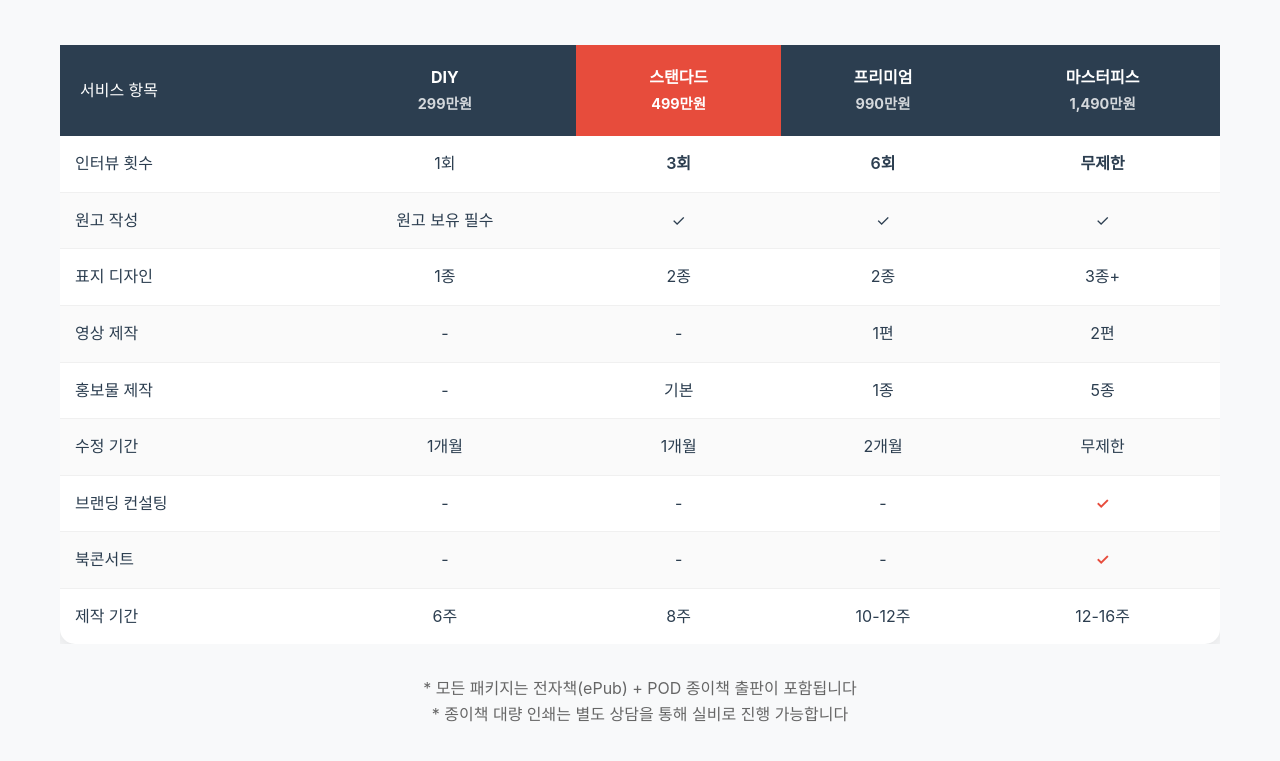
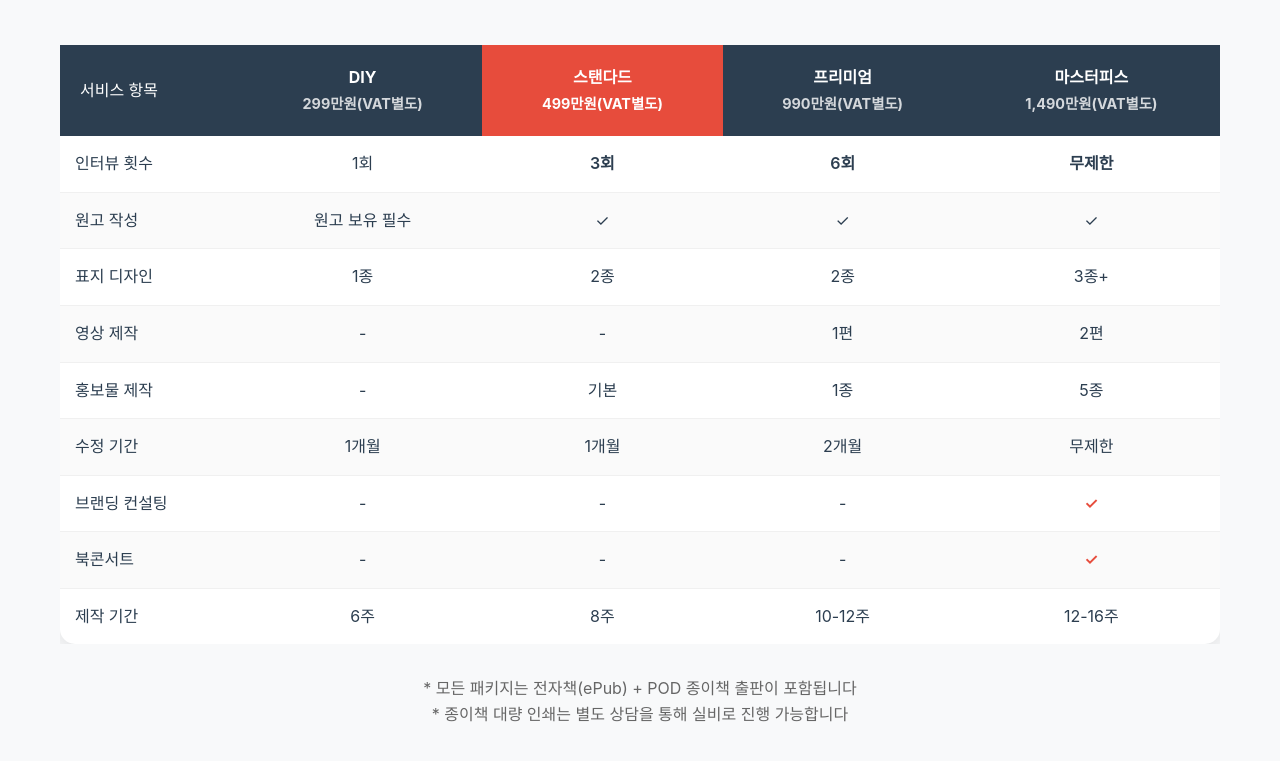
Before and after one commit to klauseheo/book-landing, a plain HTML site: page index.html in a window 1280 px wide. Shown: the part 5154-5915 px from the top of the page. Drawn offline with Linux system fonts and the light colour scheme.

Commit message:
Update index.html

```diff
--- a/index.html
+++ b/index.html
@@ -1042,10 +1042,10 @@
                     <thead>
                         <tr style="background: var(--primary-color); color: white;">
                             <th style="padding: 20px; text-align: left; font-weight: 500;">서비스 항목</th>
-                            <th style="padding: 20px; text-align: center;">DIY<br><span style="font-size: 0.9rem; opacity: 0.8;">299만원</span></th>
-                            <th style="padding: 20px; text-align: center; background: var(--accent-color);">스탠다드<br><span style="font-size: 0.9rem;">499만원</span></th>
-                            <th style="padding: 20px; text-align: center;">프리미엄<br><span style="font-size: 0.9rem; opacity: 0.8;">990만원</span></th>
-                            <th style="padding: 20px; text-align: center;">마스터피스<br><span style="font-size: 0.9rem; opacity: 0.8;">1,490만원</span></th>
+                            <th style="padding: 20px; text-align: center;">DIY<br><span style="font-size: 0.9rem; opacity: 0.8;">299만원(VAT별도)</span></th>
+                            <th style="padding: 20px; text-align: center; background: var(--accent-color);">스탠다드<br><span style="font-size: 0.9rem;">499만원(VAT별도)</span></th>
+                            <th style="padding: 20px; text-align: center;">프리미엄<br><span style="font-size: 0.9rem; opacity: 0.8;">990만원(VAT별도)</span></th>
+                            <th style="padding: 20px; text-align: center;">마스터피스<br><span style="font-size: 0.9rem; opacity: 0.8;">1,490만원(VAT별도)</span></th>
                         </tr>
                     </thead>
                     <tbody>
```
